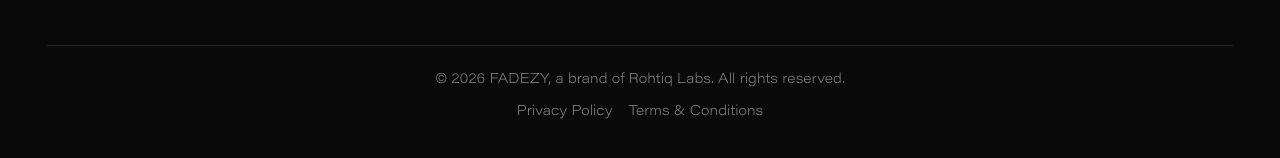
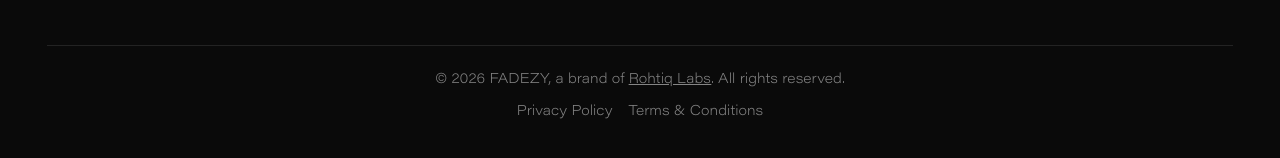
Before and after one commit to Rohtiq-Labs/fadezy, a Next.js app: page /work in a window 1280 px wide. Shown: the part 3928-4086 px from the top of the page. Built offline with nearby package versions, Linux system fonts and the light colour scheme.

Commit message:
working in work section & footer

```diff
--- a/components/footer/Footer.tsx
+++ b/components/footer/Footer.tsx
@@ -198,7 +198,19 @@ const Footer: FC = () => {
         </div>
 
         <div className="mt-10 pt-6 border-t border-white/10 flex flex-col items-center justify-center text-center gap-3">
-          <span className="text-white/50 text-sm">{legal.copyright}</span>
+          <span className="text-white/50 text-sm">
+            {legal.copyrightPrefix}
+            <a
+              href={legal.rohtiqLabsUrl}
+              target="_blank"
+              rel="noopener noreferrer"
+              className="text-white/50 underline"
+              aria-label="Rohtiq Labs"
+            >
+              {legal.rohtiqLabsLabel}
+            </a>
+            {legal.copyrightSuffix}
+          </span>
           {(legal.privacy || legal.terms) && (
             <div className="flex flex-row flex-wrap items-center justify-center gap-4">
               {legal.privacy && (
--- a/contents/footerContents.ts
+++ b/contents/footerContents.ts
@@ -20,7 +20,10 @@ export type FooterContents = Record<
       facebook: { label: string; url: string };
     };
     legal: {
-      copyright: string;
+      copyrightPrefix: string;
+      rohtiqLabsLabel: string;
+      copyrightSuffix: string;
+      rohtiqLabsUrl: string;
       privacy?: string;
       terms?: string;
     };
@@ -62,7 +65,10 @@ export const footerContents: FooterContents = {
       }
     },
     legal: {
-      copyright: "© 2026 FADEZY, a brand of Rohtiq Labs. All rights reserved.",
+      copyrightPrefix: "© 2026 FADEZY, a brand of ",
+      rohtiqLabsLabel: "Rohtiq Labs",
+      copyrightSuffix: ". All rights reserved.",
+      rohtiqLabsUrl: "https://www.rohtiqlabs.com/en",
       privacy: "Privacy Policy",
       terms: "Terms & Conditions"
     }
@@ -97,7 +103,10 @@ export const footerContents: FooterContents = {
       }
     },
     legal: {
-      copyright: "© 2026 FADEZY، علامة تجارية لـ Rohtiq Labs. جميع الحقوق محفوظة.",
+      copyrightPrefix: "© 2026 FADEZY، علامة تجارية لـ ",
+      rohtiqLabsLabel: "Rohtiq Labs",
+      copyrightSuffix: ". جميع الحقوق محفوظة.",
+      rohtiqLabsUrl: "https://www.rohtiqlabs.com/en",
       privacy: "سياسة الخصوصية",
       terms: "الشروط والأحكام"
     }
--- a/contents/landingContents.ts
+++ b/contents/landingContents.ts
@@ -154,26 +154,26 @@ export const landingContents: LandingContents = {
             description: "Barbershop and salon websites we've built. Modern, fast, and built to convert.",
             projects: [
                 {
-                    caption: "CLASSIC CUTS BARBERSHOP",
+                    caption: "THE FADE ROOM",
                     videoSrc: "/assets/projectThumbnail/fade.png",
                     description: "Here’A sleek barbershop site with online booking, service menu, and gallery.",
                     projectLink: "#"
                 },
                 {
-                    caption: "THE GENTLEMAN'S SALON",
+                    caption: "HAIR MASTER",
                     videoSrc: "/assets/projectThumbnail/hairmaster.jpg",
                     description: "Here’s a Premium salon website with brand storytelling, team section, and easy booking integration.’",
                     projectLink: "#"
                 },
                 {
-                    caption: "FADE & CO BARBERSHOP",
+                    caption: "TRENDZ HAIR SALON",
                     videoSrc: "/assets/projectThumbnail/trendz.jpeg",
                     description: "Modern barbershop site with services, pricing, and WhatsApp contact. Mobile-first for clients on the go.",
                     projectLink: "#"
                 },
                 {
-                    caption: "LUXE HAIR STUDIO",
-                    videoSrc: "/assets/projectThumbnail/todo.jpg",
+                    caption: "NAZIH GENTS SALON",
+                    videoSrc: "/assets/projectThumbnail/nazih.png",
                     description: "Here’Salon website with portfolio gallery, stylist profiles, and online appointment booking.",
                     projectLink: "#"
                 },
```
Also changed, not shown: 1 other file (tests, documents, lock files or other folders).
